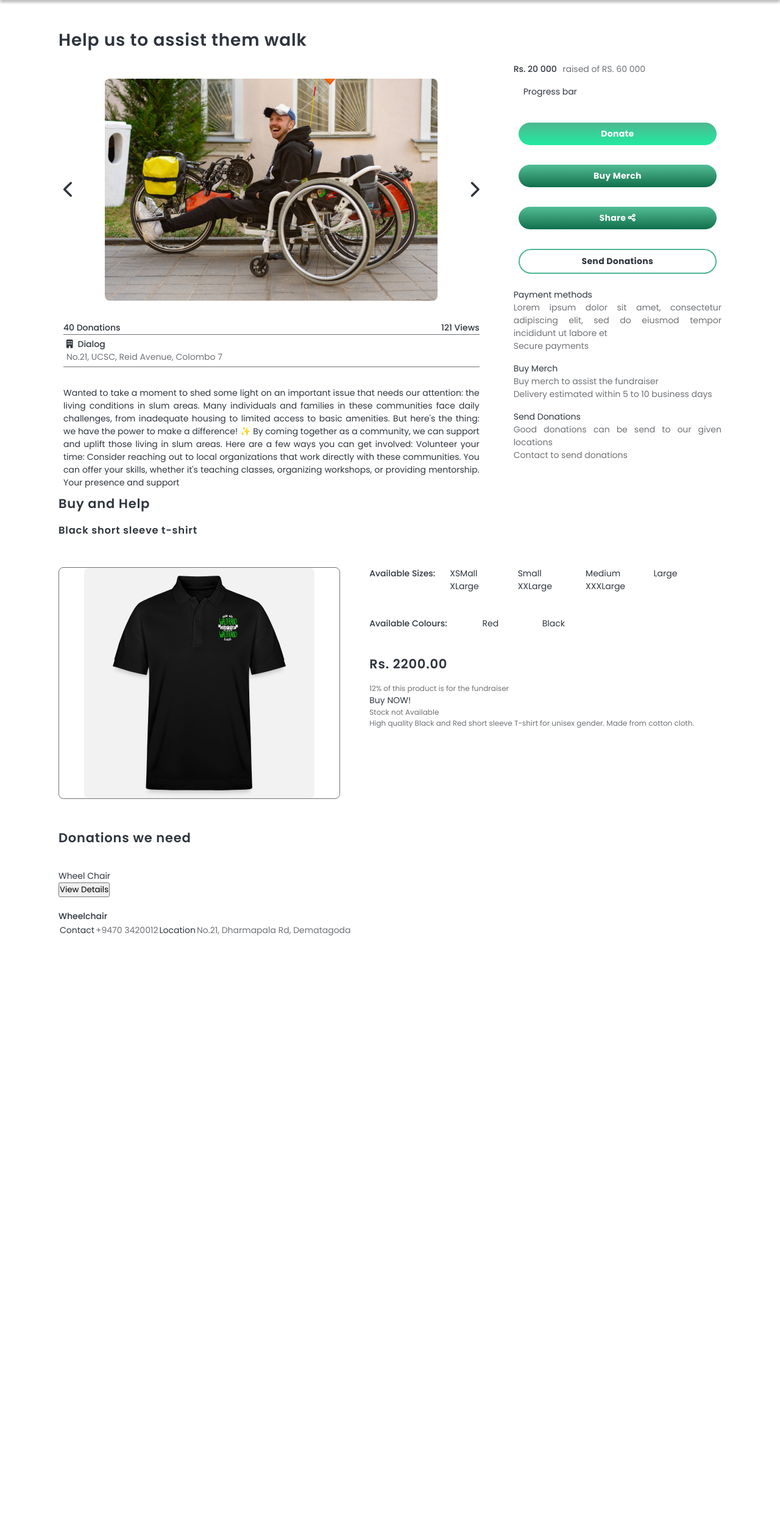
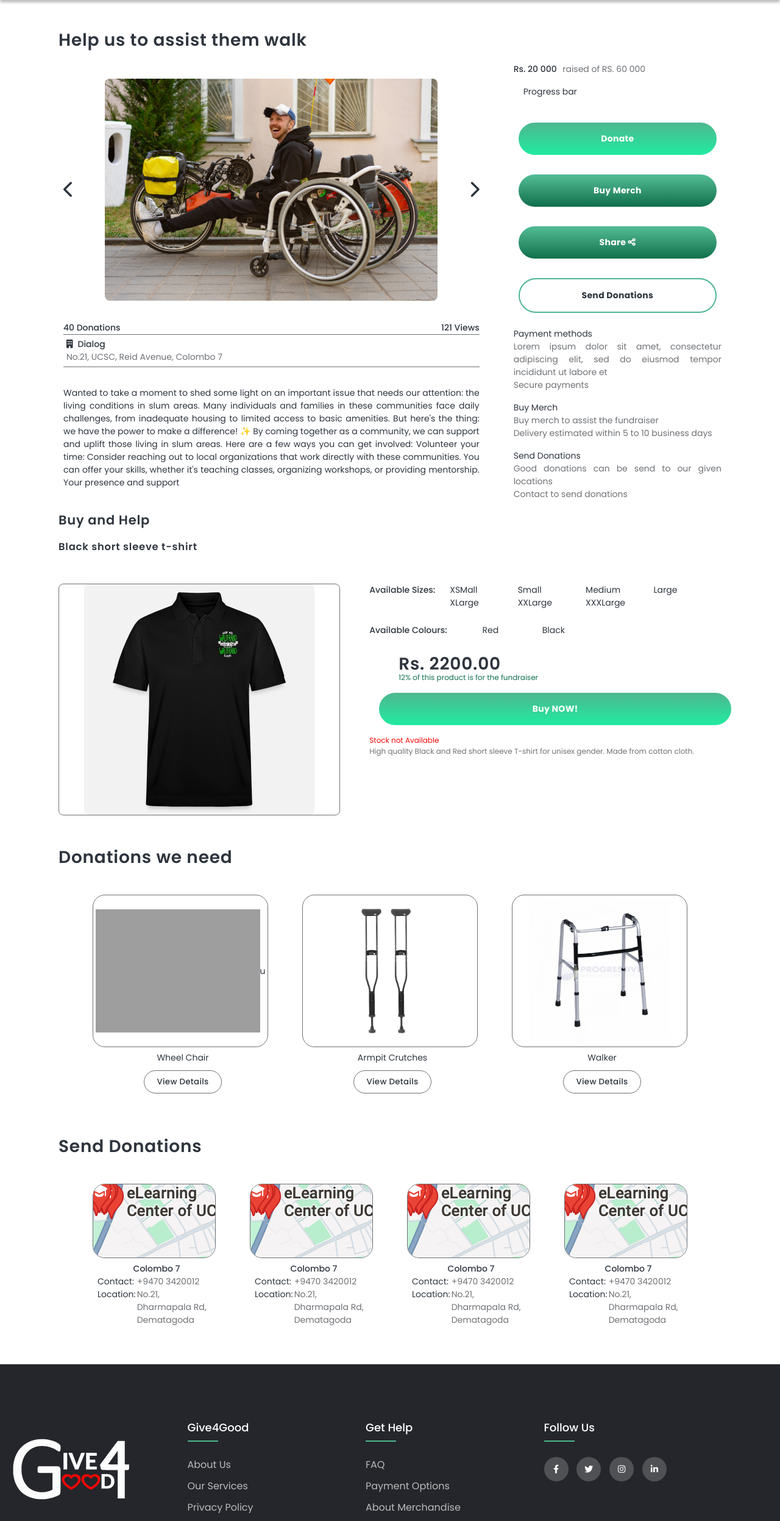
Before and after one commit to SDilhara19/Give4Good_UI, a PHP site: page /fundraiser.html in a window 1280 px wide. Shown: the part 70-2564 px from the top of the page at 61% size. Before the commit the page ends 1604 px from the top, so only its background shows below. Run offline with PHP 8.4, Linux system fonts and the light colour scheme; grey boxes are pictures that could not be loaded.

Commit message:
material

```diff
--- a/components.html
+++ b/components.html
@@ -43,6 +43,9 @@
     <button class="secondary-button">
         Cancel
     </button>
+    <button class="button-3">
+        View
+    </button>
 
 
     <h1>Heading 1</h1>
--- a/fundraiser.html
+++ b/fundraiser.html
@@ -80,10 +80,17 @@
                         <i class="fa-solid fa-building"></i>
                         <p class="text-2">Dialog</p>
                     </div>
-                    <p class="text-3">No.21, UCSC,  Reid Avenue, Colombo 7</p>
+                    <p class="text-3">No.21, UCSC, Reid Avenue, Colombo 7</p>
                 </div>
                 <div class="fundriaser-description">
-                    <p class="text-1"> Wanted to take a moment to shed some light on an important issue that needs our attention: the living conditions in slum areas. Many individuals and families in these communities face daily challenges, from inadequate housing to limited access to basic amenities. But here's the thing: we have the power to make a difference! ✨ By coming together as a community, we can support and uplift those living in slum areas. Here are a few ways you can get involved: Volunteer your time: Consider reaching out to local organizations that work directly with these communities. You can offer your skills, whether it's teaching classes, organizing workshops, or providing mentorship. Your presence and support</p>
+                    <p class="text-1"> Wanted to take a moment to shed some light on an important issue that needs our
+                        attention: the living conditions in slum areas. Many individuals and families in these
+                        communities face daily challenges, from inadequate housing to limited access to basic amenities.
+                        But here's the thing: we have the power to make a difference! ✨ By coming together as a
+                        community, we can support and uplift those living in slum areas. Here are a few ways you can get
+                        involved: Volunteer your time: Consider reaching out to local organizations that work directly
+                        with these communities. You can offer your skills, whether it's teaching classes, organizing
+                        workshops, or providing mentorship. Your presence and support</p>
                 </div>
 
 
@@ -118,7 +125,8 @@
                     <div class="info-box">
                         <p class="text-1">Payment methods</p>
                         <ul>
-                        <li class="text-3">Lorem ipsum dolor sit amet, consectetur adipiscing elit, sed do eiusmod tempor incididunt ut labore et</li>
+                            <li class="text-3">Lorem ipsum dolor sit amet, consectetur adipiscing elit, sed do eiusmod
+                                tempor incididunt ut labore et</li>
                             <li class="text-3">Secure payments</li>
                         </ul>
                     </div>
@@ -153,6 +161,7 @@
                         </div>
                     </div>
                     <div class="fundraiser-merch-right">
+                        <div class="merch-right-top">
                             <div class="merch-sizes">
                                 <p class="text-2">Available Sizes:</p>
                                 <div class="merch-sizes-right">
@@ -172,19 +181,25 @@
                                     <p>Black</p>
                                 </div>
                             </div>
+                        </div>
+
+                        <div class="merch-right-bottom">
                             <div class="merch-price">
-                            <h2>Rs. 2200.00</h2>
-                            <p class="text-4">12% of this product is for the fundraiser</p>
+                                <h1>Rs. 2200.00</h1>
+                                <p class="text-4 color-green">12% of this product is for the fundraiser</p>
                             </div>
                             <div class="merch-buy-botton">
-                            <div class="main-light-button">
+                                <button class="main-color-button">
                                     Buy NOW!
-                            </div>
-                            <p class="text-4"> Stock not Available</p>
+                                </button>
+                                <p class="text-4 color-red"> Stock not Available</p>
                             </div>
                             <div class="merch-description">
-                            <p class="text-4"> High quality Black and Red short sleeve T-shirt for unisex gender.  Made from cotton cloth. </p>
+                                <p class="text-4"> High quality Black and Red short sleeve T-shirt for unisex gender.
+                                    Made from cotton cloth. </p>
                             </div>
+                        </div>
+
                     </div>
                 </div>
 
@@ -192,41 +207,146 @@
         </div>
 
         <div class="donations-we-need">
-            <h2>Donations we need</h2>
+            <h1>Donations we need</h1>
+            <div class="material-card-container">
                 <div class="material-card">
                     <div class="material-img-container">
-                    <img src="" alt="">
+                        <img src="public/Assets/Uploaded-Images/Wheelchair.jpeg" alt="">
+                        u
                     </div>
-                <div class="material-card-text">
+                    <div class="material-card-below">
                         <p class="text-1">Wheel Chair</p>
                         <button class="button-3">View Details</button>
                     </div>
+                </div>
+                <div class="material-card">
+                    <div class="material-img-container">
+                        <img src="public/Assets/Uploaded-Images/Crutched.jpeg" alt="">
+                    </div>
+                    <div class="material-card-below">
+                        <p class="text-1">Armpit Crutches</p>
+                        <button class="button-3">View Details</button>
+                    </div>
+                </div>
+                <div class="material-card">
+                    <div class="material-img-container">
+                        <img src="public/Assets/Uploaded-Images/Walker.png" alt="">
+                    </div>
+                    <div class="material-card-below">
+                        <p class="text-1">Walker</p>
+                        <button class="button-3">View Details</button>
+                    </div>
+                </div>
+
 
             </div>
         </div>
 
         <div class="send-donations">
+            <h1>Send Donations</h1>
+            <div class="send-donation-card-container">
                 <div class="send-donation-card">
                     <div class="send-donation-img-container">
-                    <img src="" alt="">
+                        <img src="public/Assets/Uploaded-Images/map.png" alt="">
                     </div>
                     <div class="send-donation-text">
-                    <p class="text-2">Wheelchair</p>
+                        <p class="text-2">Colombo 7</p>
                         <div class="send-donation-details">
-                        <table>
-                            <tr>
-                                <td class="text-1">Contact</td>
-                                <td class="text-3">+9470 3420012</td>
-                                <td class="text-1">Location</td>
-                                <td class="text-3">No.21,  Dharmapala Rd, Dematagoda</td>
-                            </tr>
-                        </table>
+                            <p class="text-1">Contact: </p>
+                            <p class="text-3">+9470 3420012</p>
+                            <p class="text-1">Location: </p>
+                            <p class="text-3">No.21, Dharmapala Rd, Dematagoda</p>
+
+                        </div>
+                    </div>
+                </div>
+                <div class="send-donation-card">
+                    <div class="send-donation-img-container">
+                        <img src="public/Assets/Uploaded-Images/map.png" alt="">
+                    </div>
+                    <div class="send-donation-text">
+                        <p class="text-2">Colombo 7</p>
+                        <div class="send-donation-details">
+                            <p class="text-1">Contact: </p>
+                            <p class="text-3">+9470 3420012</p>
+                            <p class="text-1">Location: </p>
+                            <p class="text-3">No.21, Dharmapala Rd, Dematagoda</p>
+
+                        </div>
+                    </div>
+                </div>
+                <div class="send-donation-card">
+                    <div class="send-donation-img-container">
+                        <img src="public/Assets/Uploaded-Images/map.png" alt="">
+                    </div>
+                    <div class="send-donation-text">
+                        <p class="text-2">Colombo 7</p>
+                        <div class="send-donation-details">
+                            <p class="text-1">Contact: </p>
+                            <p class="text-3">+9470 3420012</p>
+                            <p class="text-1">Location: </p>
+                            <p class="text-3">No.21, Dharmapala Rd, Dematagoda</p>
+
+                        </div>
+                    </div>
+                </div>
+                <div class="send-donation-card">
+                    <div class="send-donation-img-container">
+                        <img src="public/Assets/Uploaded-Images/map.png" alt="">
+                    </div>
+                    <div class="send-donation-text">
+                        <p class="text-2">Colombo 7</p>
+                        <div class="send-donation-details">
+                            <p class="text-1">Contact: </p>
+                            <p class="text-3">+9470 3420012</p>
+                            <p class="text-1">Location: </p>
+                            <p class="text-3">No.21, Dharmapala Rd, Dematagoda</p>
+
+                        </div>
+                    </div>
+                </div>
+
+            </div>
+
+
+        </div>
+
+    </main>
+    <footer class="footer">
+        <div class="footercontainer">
+          <div class="row">
+              <div class="footer-col">
+              <img src="public/Assets/icons/logo.svg" alt="Logo">
+            </div>
+            <div class="footer-col">
+              <h4>Give4Good</h4>
+              <ul>
+                <li><a href="#">about us</a></li>
+                <li><a href="#">our services</a></li>
+                <li><a href="#">privacy policy</a></li>
+              </ul>
+            </div>
+            <div class="footer-col">
+              <h4>Get help</h4>
+              <ul>
+                <li><a href="#">FAQ</a></li>
+                <li><a href="#">payment options</a></li>
+                       <li><a href="#">About merchandise</a></li>
+              </ul>
+            </div>
+            <div class="footer-col">
+              <h4>Follow us</h4>
+              <div class="social-links">
+                <a href="#"><i class="fab fa-facebook-f"></i></a>
+                <a href="#"><i class="fab fa-twitter"></i></a>
+                <a href="#"><i class="fab fa-instagram"></i></a>
+                <a href="#"><i class="fab fa-linkedin-in"></i></a>
               </div>
             </div>
           </div>
         </div>
+     </footer>
 
-    </main>
 </body>
 
 </html>
--- a/public/styles/components/fundraiser.css
+++ b/public/styles/components/fundraiser.css
@@ -183,11 +183,14 @@
 
   .fundraiser-merch-right{
     flex: 5;
+    display: flex;
+    flex-direction: column;
+    /* justify-content: space-between; */
   }
 
   .merch-sizes, .merch-colors{
     display: flex;
-    margin-bottom: 2rem;
+    margin-bottom: 1rem;
 
   }
 
@@ -204,6 +207,153 @@
     grid-template-columns: repeat(4, 1fr);
   }
 
+  .merch-price{
+    display: flex;
+    flex-direction: column;
+    align-items: flex-start;
+    padding-left: 3rem;
+  }
+
+  .merch-price h1{
+    margin-bottom: -0.5rem;
+  }
+
+  .merch-buy-button{
+    display: flex;
+    margin-bottom: 0;
+  }
+
+  .merch-buy-button button{
+    width: 50%;
+  }
+
+  .material-card-container {
+    margin-top: 2rem;
+    margin-left: 3rem;
+    margin-right: 3rem;
+    margin-bottom: 3rem;
+    display: grid;
+    gap: 2.5rem;
+    grid-template-columns: repeat(3, 1fr);
+}
+
+.material-card {
+    padding: 0.5rem;
+    height: 22rem;
+    display: flex;
+    flex-direction: column;
+    justify-content: space-between;
+    border-radius: 20px;
+    overflow: hidden;
+}
+
+
+
+.material-img-container {
+    width: 100%;
+    height: 80%;
+    position: relative;
+    display: flex;
+    justify-content: center;
+    align-items: center;
+    border-radius: 20px;
+    border: 1px solid var(--grey-color);
+    overflow: hidden;
+    padding: 0.5rem;
+
+
+}
+
+.material-img-container img {
+    max-width: 100%;
+    max-height: 100%;
+    object-fit: contain;
+}
+
+
+
+.material-card-below {
+    white-space: nowrap;
+    overflow: hidden;
+    text-overflow: ellipsis;
+    padding-left: 0.5rem;
+    padding-top: 0.4rem;
+    padding-bottom: 0.4rem;
+    display: flex;
+    flex-direction: column;
+    align-items: center;
+
+}
+.material-card-below button:hover {
+  transform: scale(1.02);
+}
+
+.send-donation-card-container {
+  margin-top: 2rem;
+  margin-left: 3rem;
+  margin-right: 3rem;
+  margin-bottom: 3rem;
+  display: grid;
+  gap: 2.5rem;
+  grid-template-columns: repeat(4, 1fr);
+}
+
+.send-donation-card {
+  padding: 0.5rem;
+  height: 16rem;
+  display: flex;
+  flex-direction: column;
+  justify-content: space-between;
+  border-radius: 20px;
+  overflow: hidden;
+}
+
+
+
+.send-donation-img-container {
+  width: 100%;
+  height: 80%;
+  position: relative;
+  display: flex;
+  justify-content: center;
+  align-items: center;
+  border-radius: 20px;
+  border: 0.5px solid var(--grey-color);
+  overflow: hidden;
+  padding: 0.5rem;
+
+
+}
+
+.send-donation-img-container img {
+  border: 1px solid var(--grey-color);
+  /* max-width: 100%;
+  max-height: 100%;
+  object-fit: contain; */
+}
+
+
+
+.send-donation-text {
+  padding-left: 0.5rem;
+  padding-top: 0.4rem;
+  padding-bottom: 0.4rem;
+  display: flex;
+  flex-direction: column;
+  align-items: center;
+
+}
+.send-donation-img-container:hover {
+  cursor: pointer;
+
+
+}
+
+.send-donation-details{
+  width: 100%;
+  display: grid;
+  grid-template-columns: 1fr 2fr;
+}
   @media (max-width: 992px){
     .fundraiser-container{
       display: flex;
--- a/public/styles/styles.css
+++ b/public/styles/styles.css
@@ -90,6 +90,19 @@ h1, h2, h3{
   font-size: 0.75rem;
   color: var(--grey-color);
 }
+
+.color-red{
+  color: var(--red-color);
+}
+
+.color-yellow{
+  color: var(--yellow-color);
+}
+
+.color-green{
+  color: var(--dark-green);
+}
+
 .main-color-button{
   background: var(--light-gradient);
   border: none;
@@ -113,7 +126,7 @@ h1, h2, h3{
   border: none;
   color: var(--white-color);
   margin: 10px;
-  width: 100%;
+  width: 8rem;
   font-weight: 500;
   border-radius: 100px;
   letter-spacing: 0.02rem;
@@ -126,7 +139,7 @@ h1, h2, h3{
   border: 2px solid var(--primary-color);
   color: var(--black-sub);
   margin: 10px;
-  width: 100%;
+  width: 8rem;
   font-weight: 500;
   border-radius: 100px;
   letter-spacing: 0.02rem;
@@ -134,6 +147,21 @@ h1, h2, h3{
   padding-bottom: 0.5rem;
   /* padding: 5px 40px 5px 30px; */
 }
+
+.button-3{
+  background: var(--white-color);
+  border: 1px solid #6E7175;
+border-radius: 50px;
+  color: var(--black-sub);
+  margin: 10px;
+  width: 8rem;
+  font-weight: 500;
+  letter-spacing: 0.02rem;
+  padding-top: 0.5rem;
+  padding-bottom: 0.5rem;
+  /* padding: 5px 40px 5px 30px; */
+}
+
 
 .main-color-button, .main-dark-button, .main-white-button{
   font: var(--large-font-size);
@@ -143,8 +171,8 @@ h1, h2, h3{
   margin: 1rem;
   width: 100%;
   letter-spacing: 0.02rem;
-  padding-top: 0.5rem;
-  padding-bottom: 0.5rem;
+  padding-top: 1rem;
+  padding-bottom: 1rem;
 }
 
 
```
Also changed, not shown: other parts of public/styles/components/fundraiser.css (+40 -0 lines), public/Assets/Uploaded-Images/map.png (added). Lines whose indentation alone changed are shown as unchanged.
